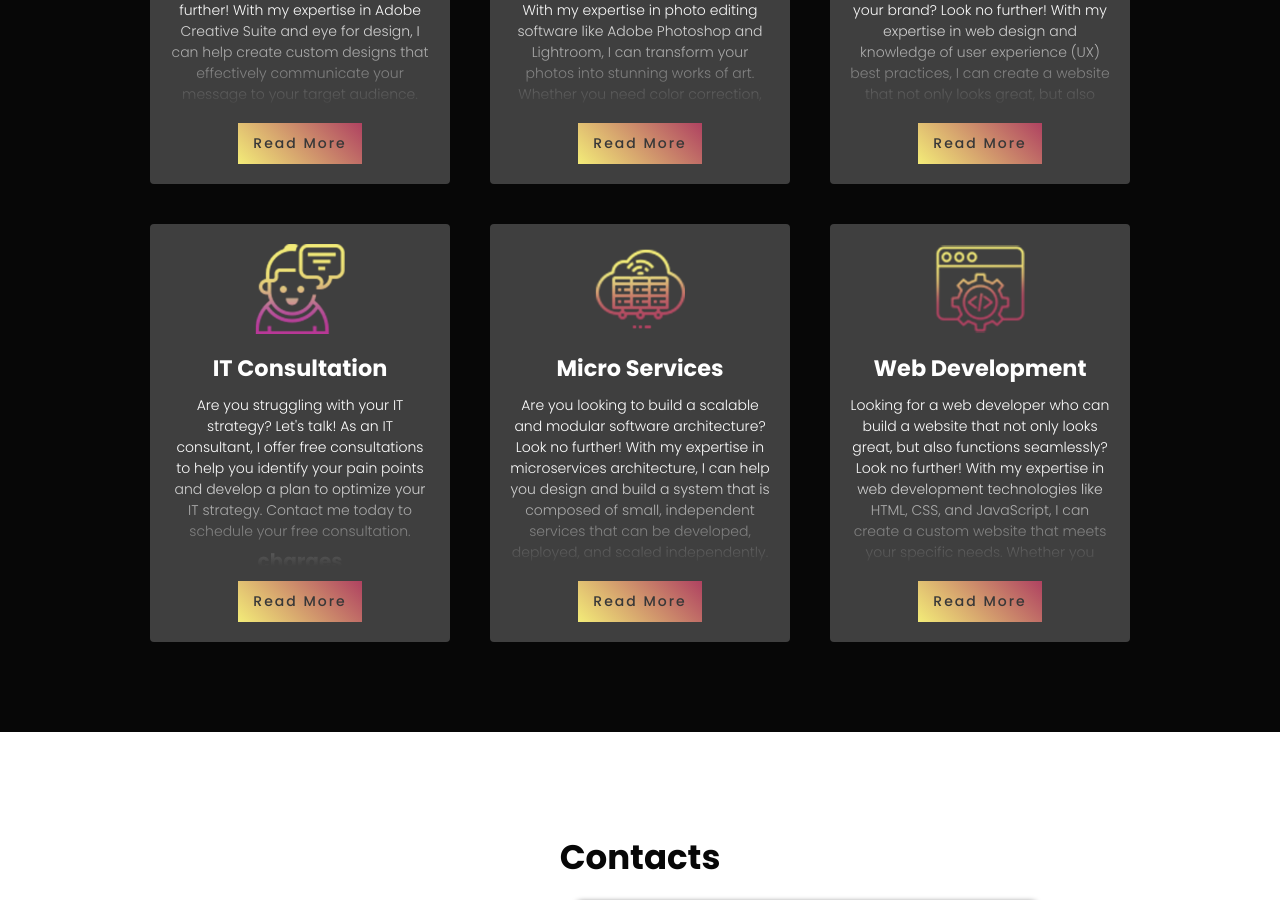
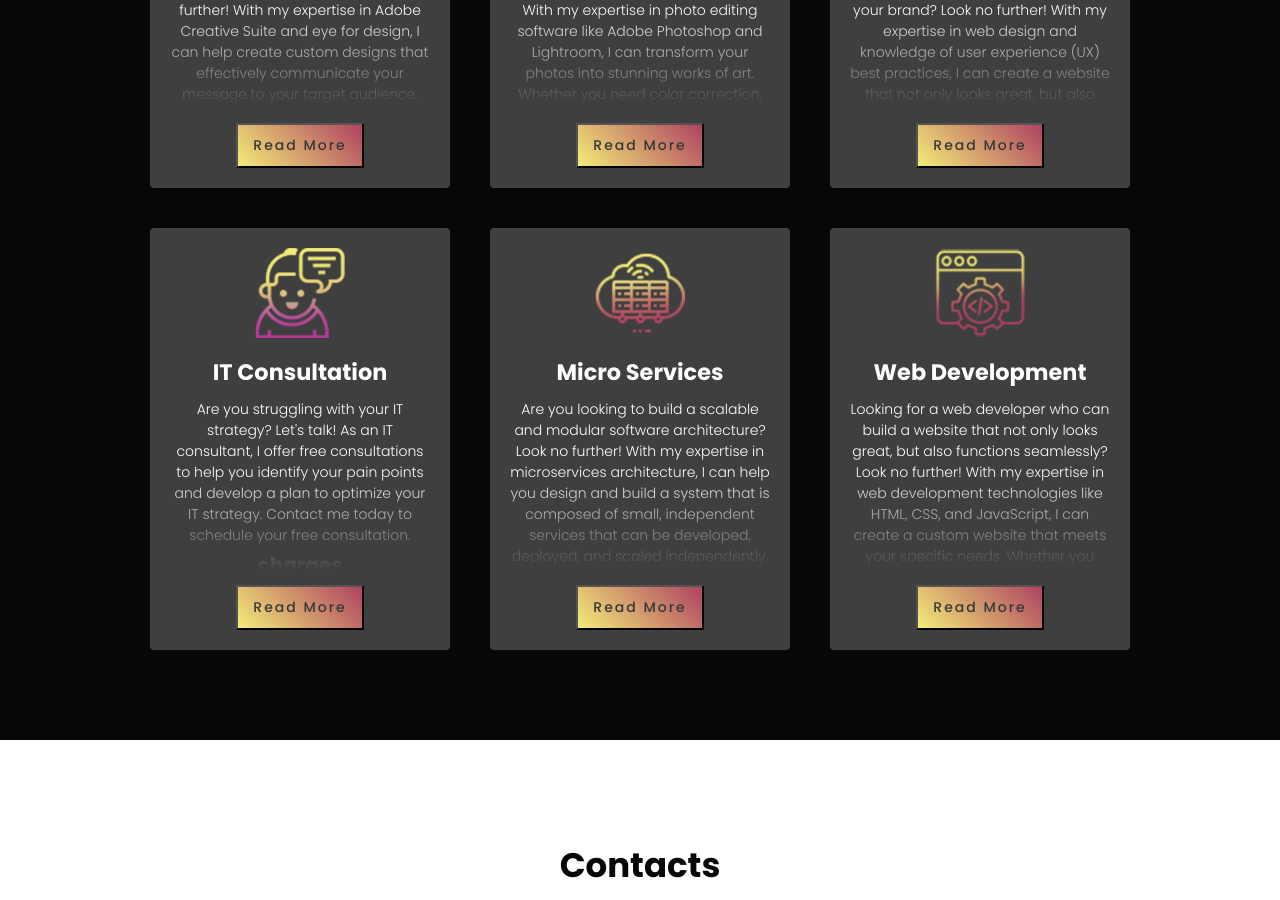
Before and after one commit to mutie-ops/project, a React (Create React App) app: page / in a window 1280 px wide. Shown: the part 1940-2840 px from the top of the page. Built offline with nearby package versions, Linux system fonts and the light colour scheme.

Commit message:
changed anchor tags to buttons

```diff
--- a/src/components/Services.jsx
+++ b/src/components/Services.jsx
@@ -52,7 +52,7 @@ function Services(){
             <h2>charges</h2>
             <h1> $25 USD per design</h1>
         </div>
-        <a onClick={toggling}className='more' id='more'></a>
+        <button onClick={toggling}className='more' id='more'></button>
     </>
 
 
@@ -67,7 +67,7 @@ function Services(){
             <h2>charges</h2>
             <h1> $15 USD per Edit</h1>
         </div>
-        <a onClick={toggling2}className='more' id='more2'></a>
+        <button onClick={toggling2}className='more' id='more2'></button>
     </>
 
 
@@ -82,7 +82,7 @@ function Services(){
             <h2>charges</h2>
             <h1> $60 - $100 USD per design</h1>
         </div>
-        <a onClick={toggling3}className='more' id='more3'></a>
+        <button onClick={toggling3}className='more' id='more3'></button>
     </>
 
     const service4 =
@@ -96,7 +96,7 @@ function Services(){
            <h2>charges</h2>
             <h1> Free - $10 USD</h1>
        </div>
-       <a onClick={toggling4}className='more' id='more4'></a>
+       <button onClick={toggling4}className='more' id='more4'></button>
    </>
     const service5 =
     <>
@@ -109,7 +109,7 @@ function Services(){
             <h2>charges</h2>
             <h1> $1500 USD</h1>
         </div>
-        <a onClick={toggling5}className='more' id='more5'></a>
+        <button onClick={toggling5}className='more' id='more5'></button>
     </>
     const service6 =
     <>
@@ -122,7 +122,7 @@ function Services(){
            <h2>charges</h2>
             <h1> $2000 USD</h1>
        </div>
-       <a onClick={toggling6}className='more' id='more6'></a>
+       <button onClick={toggling6}className='more' id='more6'></button>
    </>
 
     const services =
```
